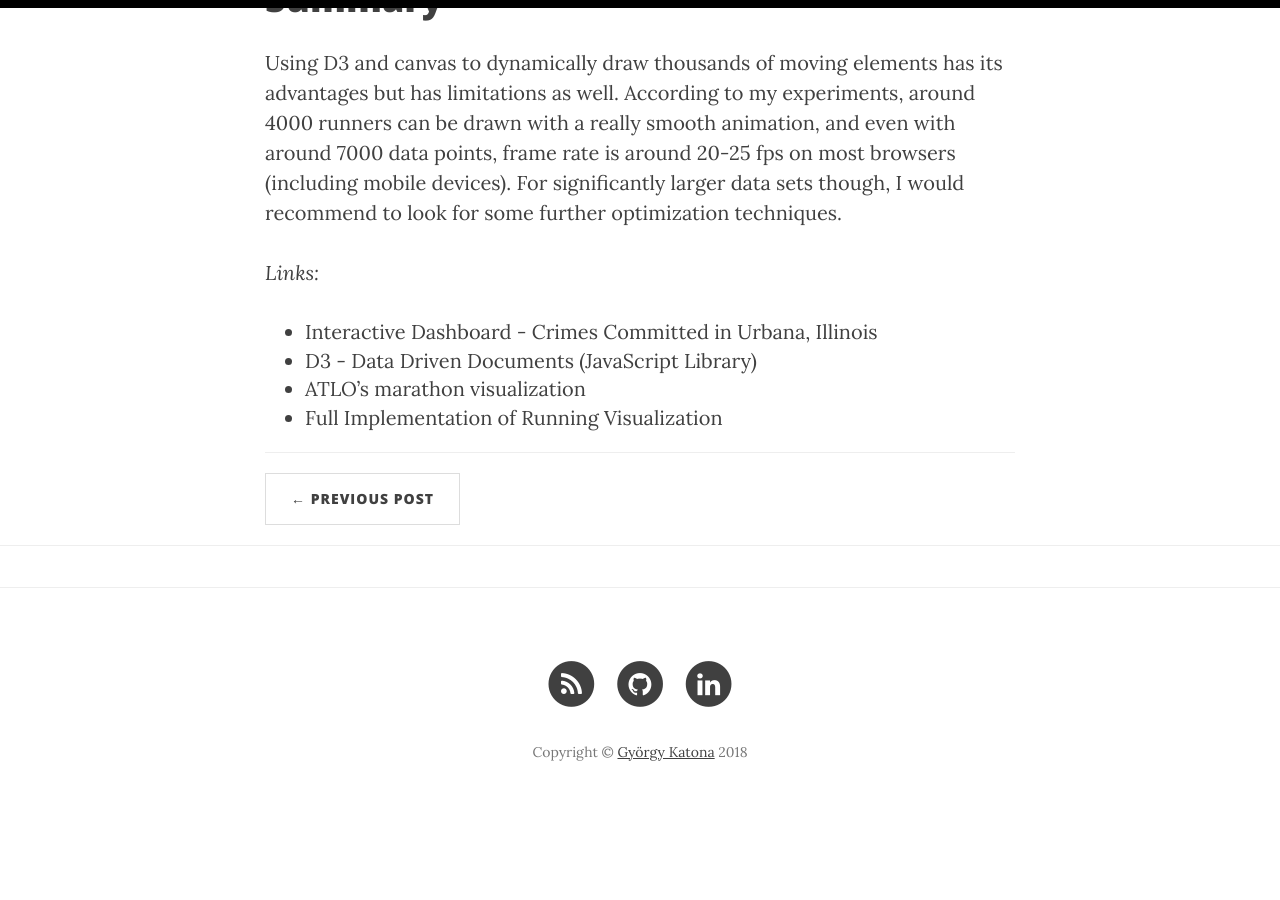
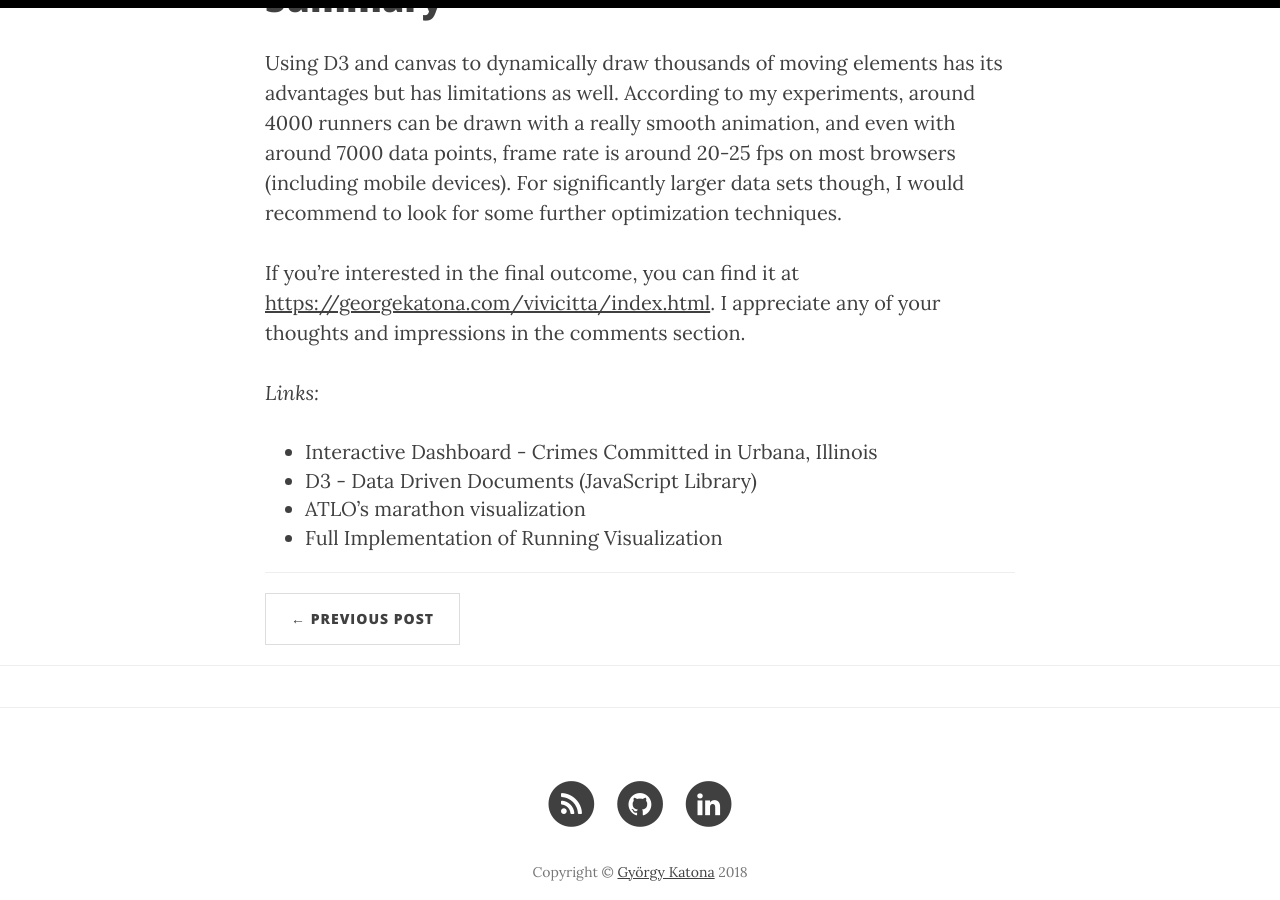
Before and after one commit to georgekatona/georgekatona.github.io, a Jekyll site: the page built from _posts/2019-04-04-Dynamic-Visualization-of-Over-7000-Half-Marathonists.markdown, in a window 1280 px wide and 900 px high, scrolled down 5437 px. Built offline with Jekyll 4.4.1, drawn with Linux system fonts in a browser that asks for light colours; nearby versions of some CDN libraries; comment, search, counter and statistics services are not loaded; before the commit the page ends 6265 px from its top, so only the background shows below that.

Commit message:
Add link to working website

```diff
--- a/_posts/2019-04-04-Dynamic-Visualization-of-Over-7000-Half-Marathonists.markdown
+++ b/_posts/2019-04-04-Dynamic-Visualization-of-Over-7000-Half-Marathonists.markdown
@@ -127,6 +127,8 @@ function drawRunners() {
 
 Using D3 and canvas to dynamically draw thousands of moving elements has its advantages but has limitations as well. According to my experiments, around 4000 runners can be drawn with a really smooth animation, and even with around 7000 data points, frame rate is around 20-25 fps on most browsers (including mobile devices). For significantly larger data sets though, I would recommend to look for some further optimization techniques.
 
+If you're interested in the final outcome, you can find it at [https://georgekatona.com/vivicitta/index.html](https://georgekatona.com/vivicitta/index.html). I appreciate any of your thoughts and impressions in the comments section.
+
 *Links:*
 - [Interactive Dashboard - Crimes Committed in Urbana, Illinois ](https://georgekatona.com/urbana-crimes/index.html)
 - [D3 - Data Driven Documents (JavaScript Library)](https://d3js.org/)
```
